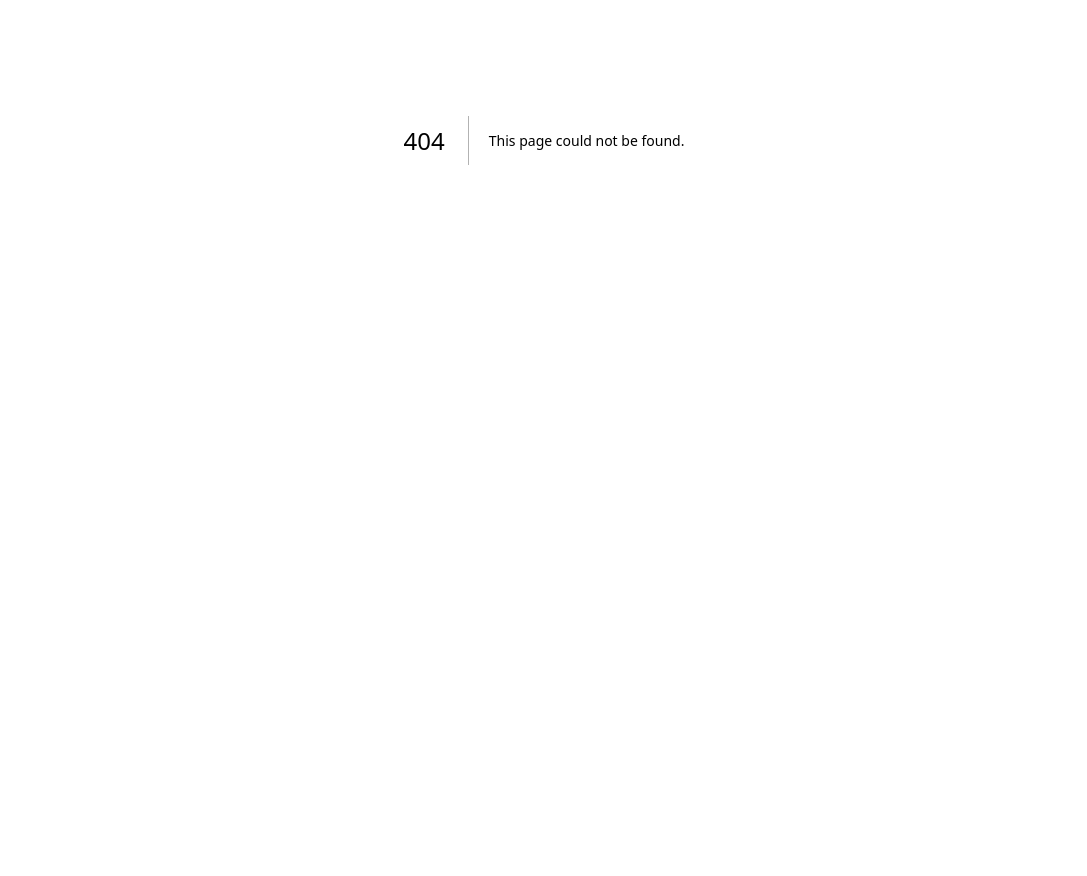
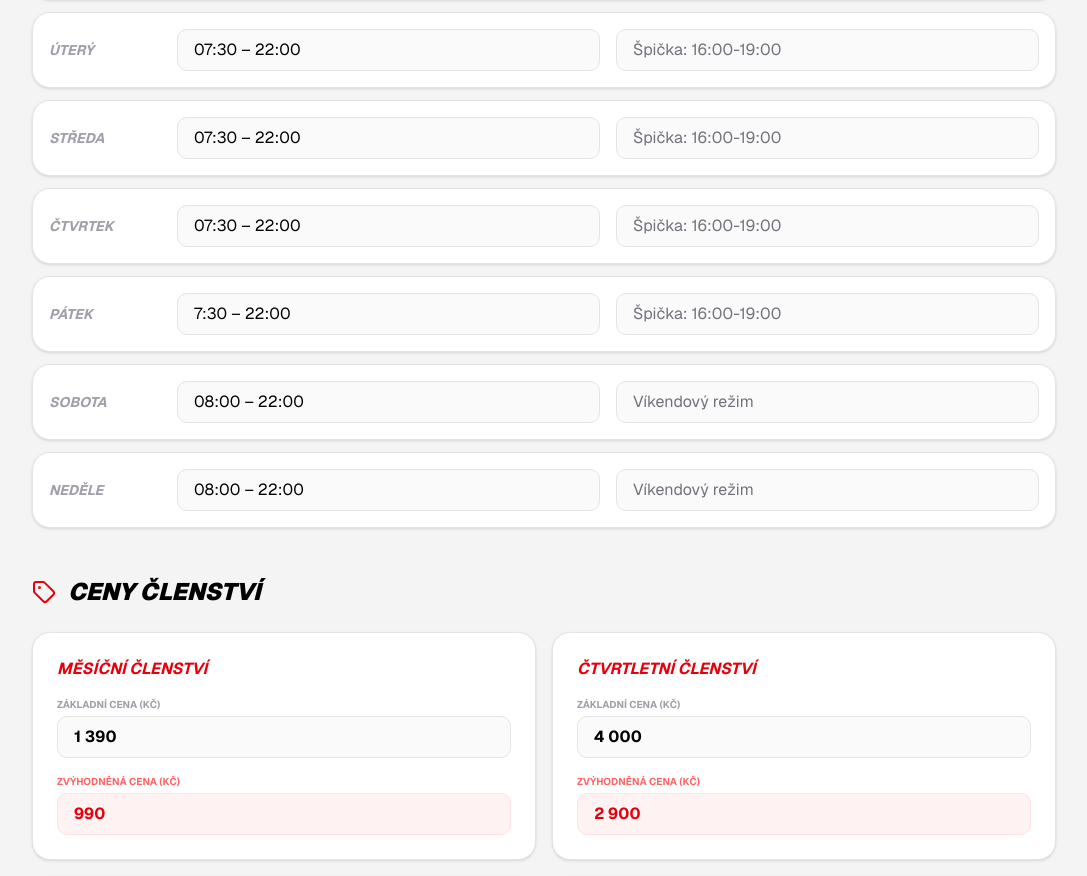
Before and after one commit to Jir1mac/Bulldoggym, a Next.js app: page /admin in a window 1280 px wide. Before the commit this address had no page. Shown: the part 260-1136 px from the top of the page, without its empty margins (96-1183 px from the left). Before the commit the page ends 800 px from the top, so only its background shows below. Built offline with nearby package versions, Linux system fonts and the light colour scheme.

Commit message:
Add admin page for managing opening hours and pricing

```diff
--- /dev/null
+++ b/app/admin/page.tsx
@@ -0,0 +1,116 @@
+"use client";
+
+import React, { useState } from 'react';
+import { Save, Tag, Clock } from 'lucide-react';
+
+const initialHours = [
+    { day: "Pondělí", hours: "07:30 – 22:00", note: "Špička: 16:00-19:00" },
+    { day: "Úterý", hours: "07:30 – 22:00", note: "Špička: 16:00-19:00" },
+    { day: "Středa", hours: "07:30 – 22:00", note: "Špička: 16:00-19:00" },
+    { day: "Čtvrtek", hours: "07:30 – 22:00", note: "Špička: 16:00-19:00" },
+    { day: "Pátek", hours: "7:30 – 22:00", note: "Špička: 16:00-19:00" },
+    { day: "Sobota", hours: "08:00 – 22:00", note: "Víkendový režim" },
+    { day: "Neděle", hours: "08:00 – 22:00", note: "Víkendový režim" },
+];
+
+const initialPricing = [
+    { title: "Měsíční členství", priceNormal: "1 390", priceDiscount: "990" },
+    { title: "Čtvrtletní členství", priceNormal: "4 000", priceDiscount: "2 900" },
+    { title: "Pololetní členství", priceNormal: "8 000", priceDiscount: "5 800" },
+    { title: "Roční členství", priceNormal: "16 000", priceDiscount: "11 000" }
+];
+
+export default function AdminPage() {
+    const [hours, setHours] = useState(initialHours);
+    const [pricing, setPricing] = useState(initialPricing);
+
+    const updateDay = (index: number, field: string, value: string) => {
+        const newHours = [...hours];
+        newHours[index] = { ...newHours[index], [field]: value };
+        setHours(newHours);
+    };
+
+    const updatePrice = (index: number, field: string, value: string) => {
+        const newPricing = [...pricing];
+        newPricing[index] = { ...newPricing[index], [field]: value };
+        setPricing(newPricing);
+    };
+
+    return (
+        <div className="min-h-screen bg-zinc-100 text-black p-8 font-sans">
+            <div className="max-w-5xl mx-auto">
+                {/* Header */}
+                <div className="flex justify-between items-center mb-12">
+                    <h1 className="text-4xl font-black uppercase italic">Admin <span className="text-red-600">Bulldog</span></h1>
+                    <button className="bg-red-600 hover:bg-red-700 transition-colors px-8 py-3 rounded-xl text-white font-bold flex items-center gap-2 cursor-pointer uppercase tracking-tighter shadow-lg shadow-red-600/20">
+                        <Save size={20} /> Uložit vše
+                    </button>
+                </div>
+
+                <div className="grid grid-cols-1 gap-12">
+
+                    {/* Sekce: Otevírací doba */}
+                    <section>
+                        <div className="flex items-center gap-3 mb-6">
+                            <Clock className="text-red-600" />
+                            <h2 className="text-2xl font-black uppercase italic">Otevírací doba</h2>
+                        </div>
+                        <div className="space-y-3">
+                            {hours.map((item, index) => (
+                                <div key={item.day} className="bg-white p-4 rounded-2xl border border-zinc-200 shadow-sm flex items-center gap-4">
+                                    <div className="w-28 font-bold uppercase italic text-zinc-400 text-sm">{item.day}</div>
+                                    <input
+                                        className="bg-zinc-50 border border-zinc-200 px-4 py-2 rounded-lg flex-1 outline-none focus:border-red-600 focus:ring-1 focus:ring-red-600 transition-all"
+                                        value={item.hours}
+                                        onChange={(e) => updateDay(index, 'hours', e.target.value)}
+                                        placeholder="Čas"
+                                    />
+                                    <input
+                                        className="bg-zinc-50 border border-zinc-200 px-4 py-2 rounded-lg flex-1 text-zinc-500 outline-none focus:border-red-600 focus:ring-1 focus:ring-red-600 transition-all"
+                                        value={item.note}
+                                        onChange={(e) => updateDay(index, 'note', e.target.value)}
+                                        placeholder="Poznámka"
+                                    />
+                                </div>
+                            ))}
+                        </div>
+                    </section>
+
+                    {/* Sekce: Ceník permanentek */}
+                    <section>
+                        <div className="flex items-center gap-3 mb-6">
+                            <Tag className="text-red-600" />
+                            <h2 className="text-2xl font-black uppercase italic">Ceny členství</h2>
+                        </div>
+                        <div className="grid grid-cols-1 md:grid-cols-2 gap-4">
+                            {pricing.map((plan, index) => (
+                                <div key={plan.title} className="bg-white p-6 rounded-2xl border border-zinc-200 shadow-sm">
+                                    <div className="font-bold uppercase italic mb-4 text-red-600">{plan.title}</div>
+                                    <div className="space-y-4">
+                                        <div>
+                                            <label className="text-[10px] font-bold uppercase text-zinc-400 mb-1 block">Základní cena (Kč)</label>
+                                            <input
+                                                className="w-full bg-zinc-50 border border-zinc-200 px-4 py-2 rounded-lg outline-none focus:border-red-600 font-bold"
+                                                value={plan.priceNormal}
+                                                onChange={(e) => updatePrice(index, 'priceNormal', e.target.value)}
+                                            />
+                                        </div>
+                                        <div>
+                                            <label className="text-[10px] font-bold uppercase text-red-400 mb-1 block">Zvýhodněná cena (Kč)</label>
+                                            <input
+                                                className="w-full bg-red-50 border border-red-100 px-4 py-2 rounded-lg outline-none focus:border-red-600 text-red-600 font-bold"
+                                                value={plan.priceDiscount}
+                                                onChange={(e) => updatePrice(index, 'priceDiscount', e.target.value)}
+                                            />
+                                        </div>
+                                    </div>
+                                </div>
+                            ))}
+                        </div>
+                    </section>
+
+                </div>
+            </div>
+        </div>
+    );
+}
--- a/components/Dobra.tsx
+++ b/components/Dobra.tsx
@@ -94,11 +94,6 @@ export default function BusinessHours() {
                         })}
                     </div>
 
-                    <div className="mt-12 pt-8 border-t border-zinc-800 text-center">
-                        <p className="text-zinc-500 text-sm">
-                            * O svátcích může být otevírací doba upravena. Sledujte prosím náš <span className="text-red-600 font-bold hover:bg-red-100 rounded-xl"><a href="https://www.facebook.com/profile.php?id=100057360913960&locale=cs_CZ"> Facebook</a> </span>.
-                        </p>
-                    </div>
                 </div>
             </div>
         </section>
```
